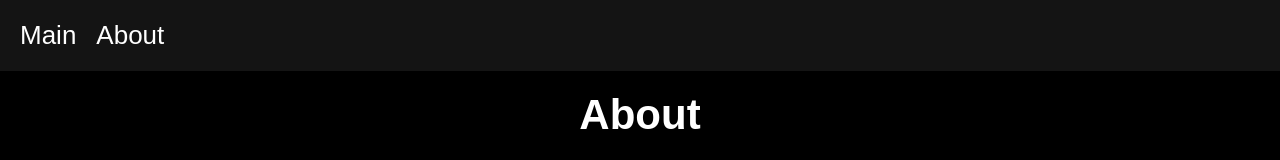
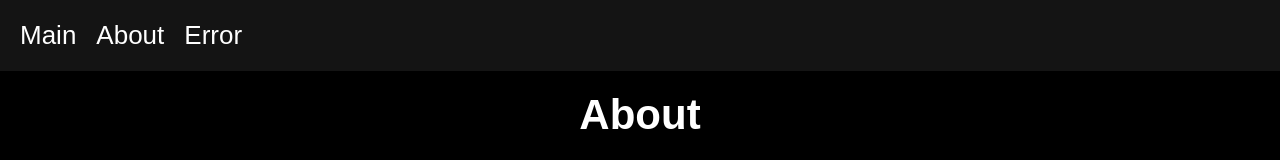
Before and after one commit to ashyhikaro/todo-react-app, a React (Create React App) app: page /todo-react-app/about in a window 1280 px wide. Shown: the top 160 px of the page. Built offline with nearby package versions, Linux system fonts and the light colour scheme.

Commit message:
add error page

```diff
--- a/src/App.js
+++ b/src/App.js
@@ -13,7 +13,7 @@ function App() {
         <Routes>
           <Route path="/todo-react-app/" element={<TodoList />} />
           <Route path="/todo-react-app/about" element={<About/>} />
-          <Route path="*" element={<Error/>} />
+          <Route path="/todo-react-app/error" element={<Error/>} />
         </Routes>
       </Router>
     </>
--- a/src/components/Header.js
+++ b/src/components/Header.js
@@ -6,6 +6,7 @@ function Header() {
           <ul className='menu'>
             <li><NavLink to="/todo-react-app/">Main</NavLink></li>
             <li><NavLink to="/todo-react-app/about">About</NavLink></li>
+            <li><NavLink to="/todo-react-app/error">Error</NavLink></li>
           </ul>
       </nav>
     );
```
